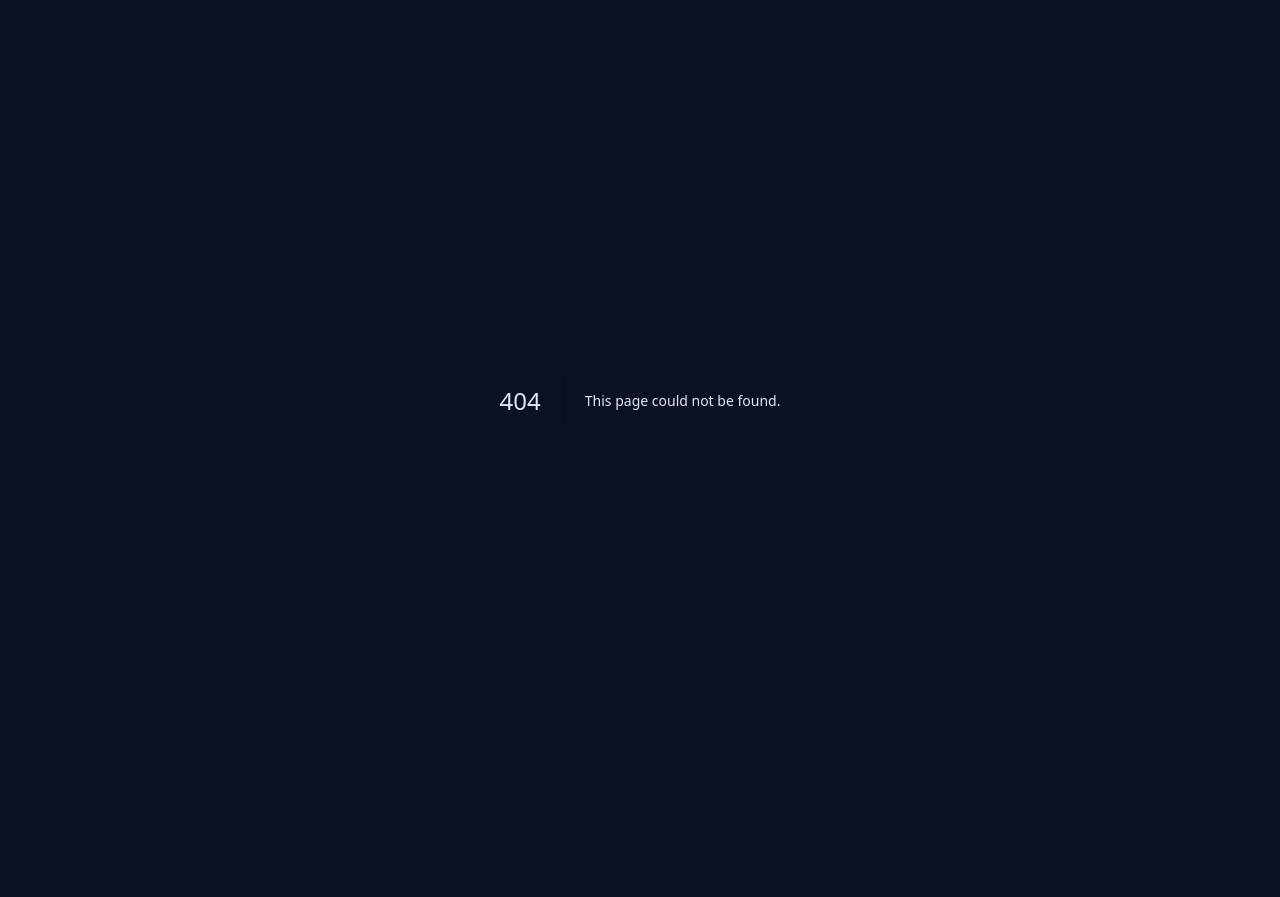
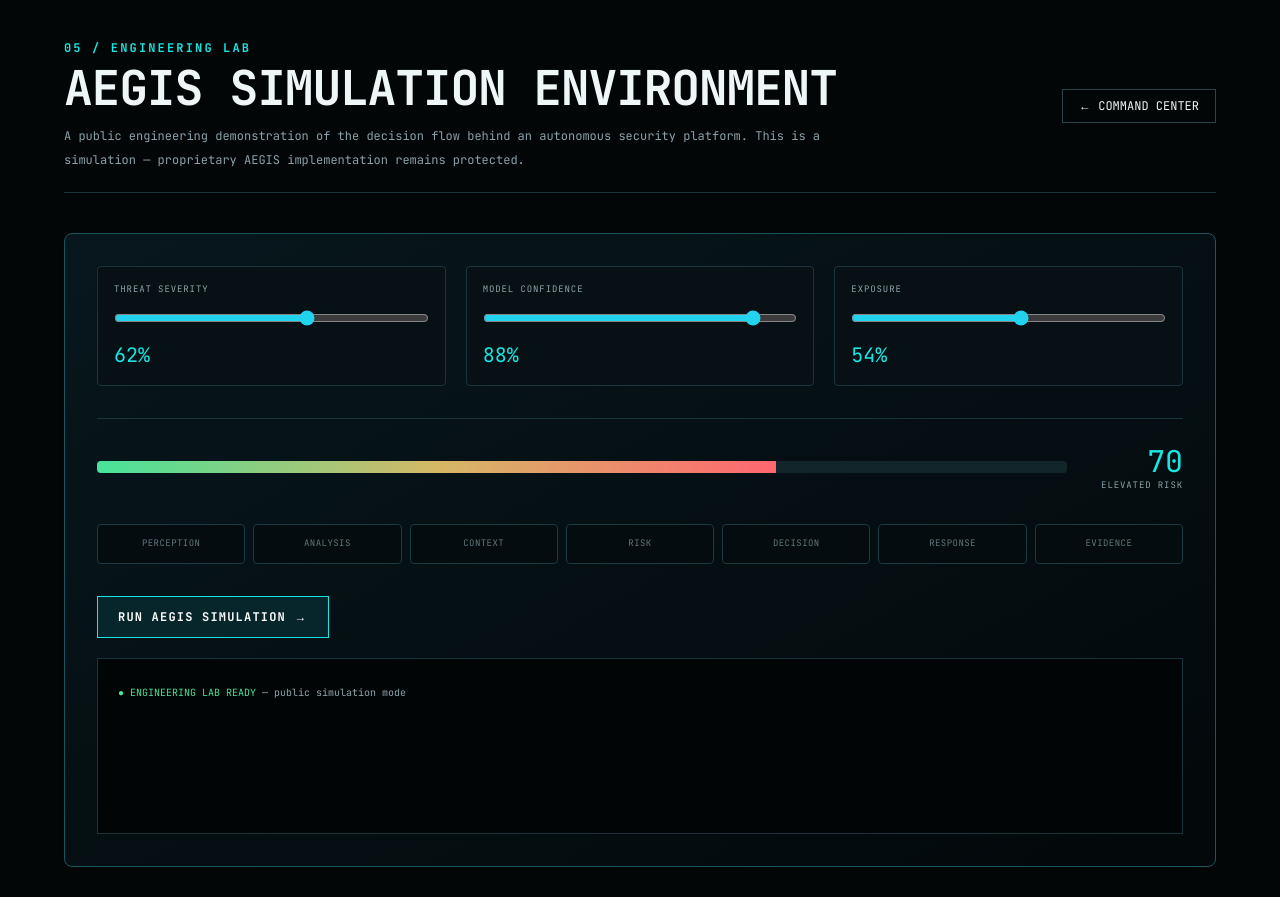
Before and after one commit to Kandie19/kandie19.github.io, a Next.js app: page /engineering in a window 1280 px wide. Before the commit this address had no page. Shown: the top 897 px of the page. Before the commit the page ends 800 px from the top, so only its background shows below. Built offline with nearby package versions, Linux system fonts and the light colour scheme.

Commit message:
Restore AEGIS Engineering Lab simulation

```diff
--- /dev/null
+++ b/app/engineering/page.tsx
@@ -0,0 +1,82 @@
+"use client";
+
+import { useMemo, useState } from "react";
+import Link from "next/link";
+
+const pipeline = ["PERCEPTION", "ANALYSIS", "CONTEXT", "RISK", "DECISION", "RESPONSE", "EVIDENCE"];
+
+export default function EngineeringLab() {
+  const [severity, setSeverity] = useState(62);
+  const [confidence, setConfidence] = useState(88);
+  const [exposure, setExposure] = useState(54);
+  const [active, setActive] = useState(false);
+
+  const risk = useMemo(() => Math.min(100, Math.round(severity * 0.45 + confidence * 0.35 + exposure * 0.2)), [severity, confidence, exposure]);
+  const level = risk >= 75 ? "HIGH" : risk >= 50 ? "ELEVATED" : "LOW";
+
+  return (
+    <main className="min-h-screen bg-[#030607] text-[#eef6f7] px-6 py-10 md:px-12 font-mono">
+      <div className="max-w-6xl mx-auto">
+        <div className="flex items-center justify-between border-b border-[#19343b] pb-5 mb-10">
+          <div>
+            <p className="text-[#18e6e2] text-xs tracking-[0.18em] font-bold">05 / ENGINEERING LAB</p>
+            <h1 className="text-3xl md:text-5xl font-bold tracking-tight mt-2">AEGIS SIMULATION ENVIRONMENT</h1>
+            <p className="text-[#8ca2a9] text-xs mt-3 max-w-3xl leading-6">A public engineering demonstration of the decision flow behind an autonomous security platform. This is a simulation — proprietary AEGIS implementation remains protected.</p>
+          </div>
+          <Link href="/" className="hidden md:inline-block border border-[#2a444b] px-4 py-2 text-xs hover:border-[#18e6e2]">← COMMAND CENTER</Link>
+        </div>
+
+        <section className="border border-[#1d555e] bg-gradient-to-br from-[#07171d] to-[#03080a] p-6 md:p-8 rounded-lg">
+          <div className="grid md:grid-cols-3 gap-5">
+            <Control label="THREAT SEVERITY" value={severity} setValue={setSeverity} />
+            <Control label="MODEL CONFIDENCE" value={confidence} setValue={setConfidence} />
+            <Control label="EXPOSURE" value={exposure} setValue={setExposure} />
+          </div>
+
+          <div className="mt-8 border-t border-[#19343b] pt-6">
+            <div className="flex items-center gap-5">
+              <div className="flex-1 h-3 bg-[#11252b] rounded overflow-hidden"><div className="h-full bg-gradient-to-r from-[#47e39a] via-[#d5b866] to-[#ff6670] transition-all" style={{ width: `${risk}%` }} /></div>
+              <div className="text-right min-w-24"><div className="text-3xl text-[#18e6e2]">{risk}</div><div className="text-[9px] text-[#8ca2a9] tracking-widest">{level} RISK</div></div>
+            </div>
+          </div>
+
+          <div className="grid grid-cols-2 md:grid-cols-7 gap-2 mt-8">
+            {pipeline.map((node, index) => (
+              <div key={node} className={`p-3 text-center text-[9px] tracking-wider border rounded transition-all ${active && index <= 6 ? "border-[#18e6e2] text-white bg-[#073039] shadow-[0_0_18px_rgba(24,230,226,.12)]" : "border-[#183a42] text-[#60767c] bg-[#050c0f]"}`}>{node}</div>
+            ))}
+          </div>
+
+          <button onClick={() => setActive(true)} className="mt-8 border border-[#18e6e2] bg-[#06262c] text-white px-5 py-3 text-xs font-bold tracking-widest hover:bg-[#18e6e2] hover:text-[#030607] transition-colors">RUN AEGIS SIMULATION →</button>
+
+          <div className="mt-5 min-h-44 p-5 bg-[#020506] border border-[#15343b] text-[10px] leading-7 text-[#8fa6ad]">
+            <div><span className="text-[#47e39a]">● ENGINEERING LAB READY</span> — public simulation mode</div>
+            {active && <>
+              <div>→ PERCEPTION: event parameters received</div>
+              <div>→ ANALYSIS: confidence normalized to {confidence}%</div>
+              <div>→ CONTEXT: exposure weighted at {exposure}%</div>
+              <div>→ RISK: composite assessment = {risk}/100 ({level})</div>
+              <div>→ DECISION: response pathway selected for simulation</div>
+              <div>→ RESPONSE: simulated action emitted</div>
+              <div>→ EVIDENCE: simulation state recorded for demonstration</div>
+              <div className="text-[#d5b866]">⚠ DEMONSTRATION ONLY — no live security action is performed.</div>
+            </>}
+          </div>
+        </section>
+
+        <div className="mt-8 grid md:grid-cols-3 gap-4">
+          <Info title="PERCEPTION" text="Receive a simulated security event and establish the initial signal." />
+          <Info title="INTELLIGENCE" text="Combine confidence, severity and exposure into contextual risk." />
+          <Info title="DECISION" text="Demonstrate how a system can move from understanding toward controlled response." />
+        </div>
+      </div>
+    </main>
+  );
+}
+
+function Control({ label, value, setValue }: { label: string; value: number; setValue: (value: number) => void }) {
+  return <label className="block border border-[#19343b] bg-[#061015] p-4 rounded"><span className="block text-[#8ea5ab] text-[9px] tracking-widest mb-3">{label}</span><input type="range" min="0" max="100" value={value} onChange={(e) => setValue(Number(e.target.value))} className="w-full accent-cyan-400" /><span className="block text-[#18e6e2] text-xl mt-2">{value}%</span></label>;
+}
+
+function Info({ title, text }: { title: string; text: string }) {
+  return <article className="border border-[#19343b] bg-[#071116] p-5 rounded"><div className="text-[#18e6e2] text-[9px] tracking-widest font-bold">{title}</div><p className="text-[#8ca2a9] text-xs leading-6 mt-3">{text}</p></article>;
+}
```
